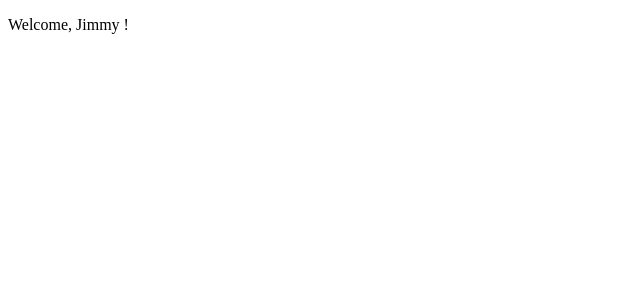
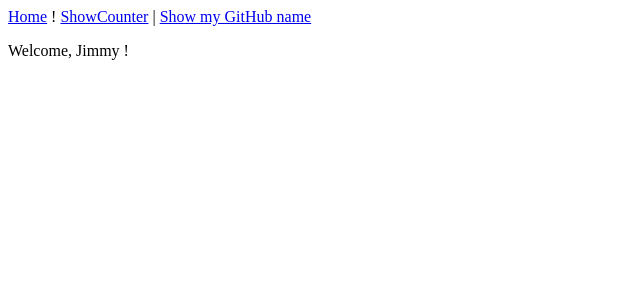
Before and after one commit to GiuseppeFilannino/React-exercises, a React (Create React App) app in the folder my-app/: page / in a window 1280 px wide. Shown: the top 300 px of the page, without its empty margins (0-640 px from the left). Built offline with nearby package versions, Linux system fonts and the light colour scheme.

Commit message:
react-router-04

```diff
--- a/my-app/src/RootApp.js
+++ b/my-app/src/RootApp.js
@@ -1,11 +1,16 @@
-import { Routes, Route } from 'react-router-dom';
+import { Routes, Route,Link } from 'react-router-dom';
 import { Counter } from './Components/Counter';
 import { Welcome } from './Components/Welcome';
 import { ShowGitHubUser } from './Components/ShowGitHubUser';
 
 export function RootApp() {
     return (
+        <div>
+            <div>
+                <Link to='/'>Home</Link> ! <Link to='/counter'>ShowCounter</Link> | <Link to='/users/:username'>Show my GitHub name</Link>
+            </div>
         <Routes >
+
             <Route path='/' element={<Welcome name='Jimmy' />} />
             <Route path='counter' element={<Counter initialValue={0} />} />
             <Route path='users/:username' element={<ShowGitHubUser username={'GiuseppeFilannino'} />} >
@@ -14,5 +19,6 @@ export function RootApp() {
 
 
         </Routes>
+        </div>
     )
 }
```
